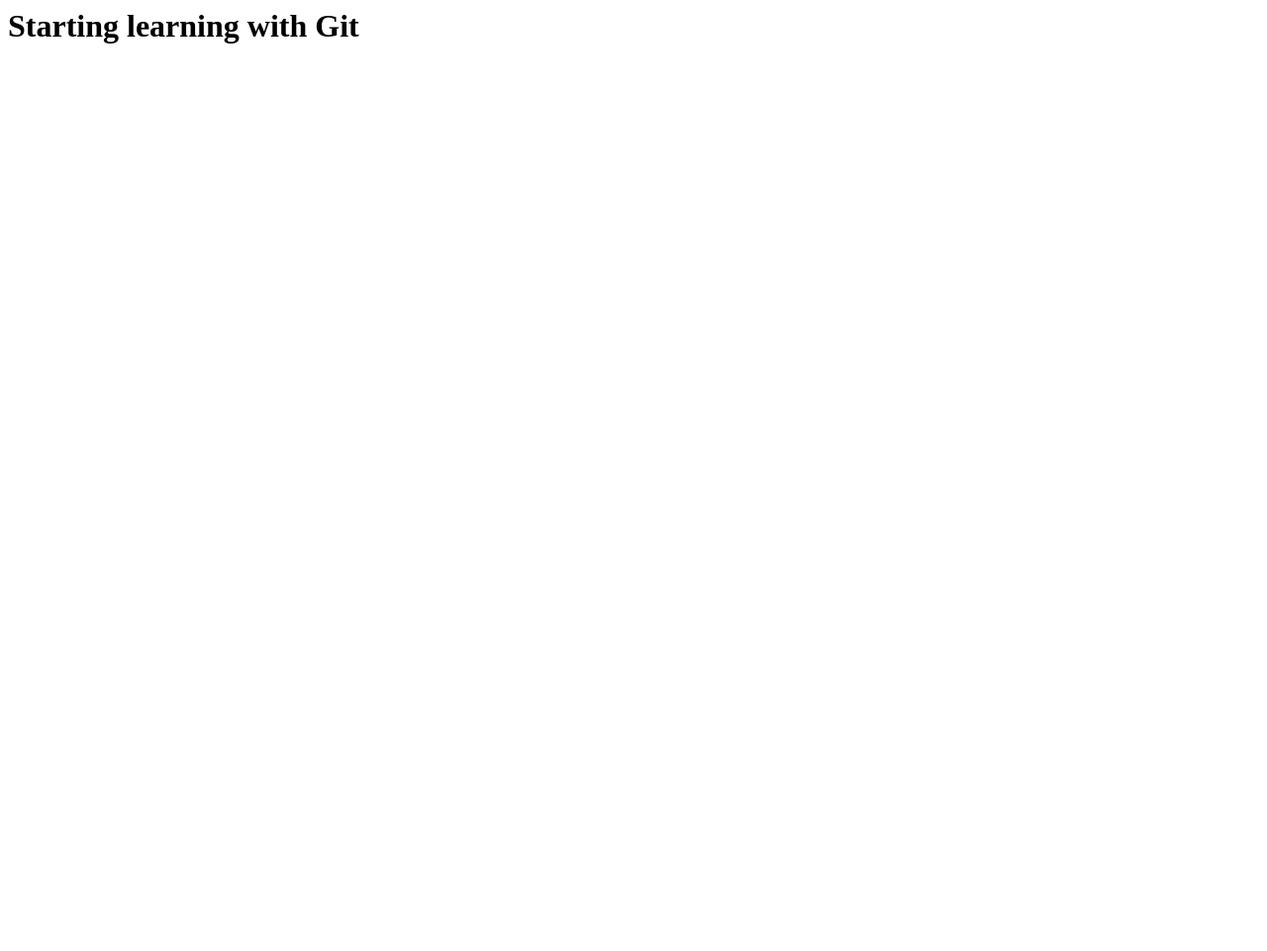
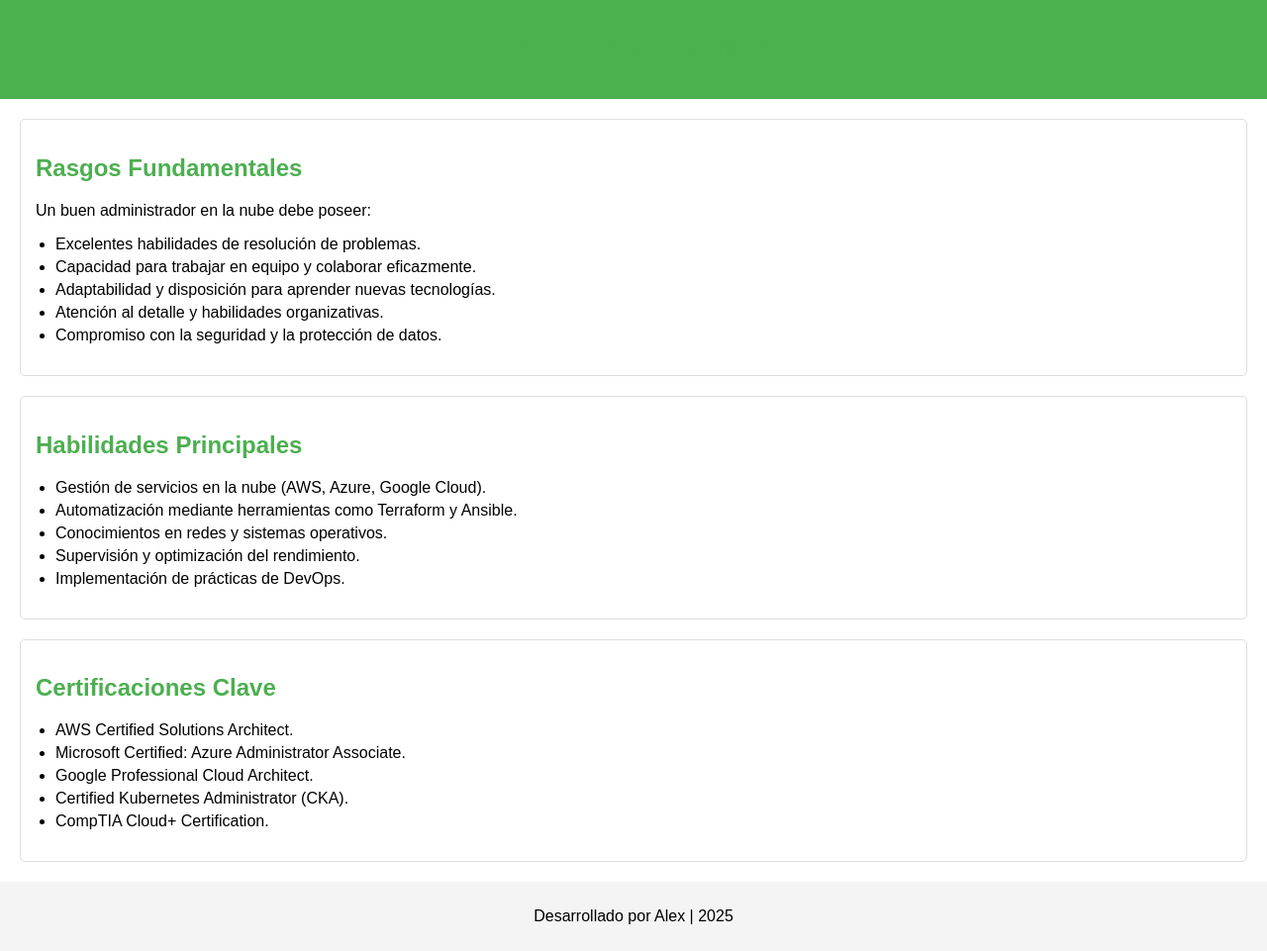
Before and after one commit to agp911/Giting, a plain HTML site: page index.html in a window 1280 px wide. Shown: the whole page at 99% size. Before the commit the page ends 800 px from the top, so only its background shows below. Drawn offline with Linux system fonts and the light colour scheme.

```diff
--- a/index.html
+++ b/index.html
@@ -1 +1,77 @@
-<h1>Starting learning with Git</h1>
+<!DOCTYPE html>
+<html lang="es">
+<head>
+    <meta charset="UTF-8">
+    <meta name="viewport" content="width=device-width, initial-scale=1.0">
+    <title>Cloud Administrator</title>
+    <style>
+        body {
+            font-family: Arial, sans-serif;
+            margin: 0;
+            padding: 0;
+        }
+        header {
+            background-color: #4CAF50;
+            color: white;
+            padding: 10px 15px;
+            text-align: center;
+        }
+        section {
+            margin: 20px;
+            padding: 15px;
+            border: 1px solid #ddd;
+            border-radius: 5px;
+        }
+        h1, h2 {
+            color: #4CAF50;
+        }
+        ul {
+            padding-left: 20px;
+        }
+        li {
+            margin: 5px 0;
+        }
+    </style>
+</head>
+<body>
+    <header>
+        <h1>Cloud Administrator</h1>
+    </header>
+    <main>
+        <section>
+            <h2>Rasgos Fundamentales</h2>
+            <p>Un buen administrador en la nube debe poseer:</p>
+            <ul>
+                <li>Excelentes habilidades de resolución de problemas.</li>
+                <li>Capacidad para trabajar en equipo y colaborar eficazmente.</li>
+                <li>Adaptabilidad y disposición para aprender nuevas tecnologías.</li>
+                <li>Atención al detalle y habilidades organizativas.</li>
+                <li>Compromiso con la seguridad y la protección de datos.</li>
+            </ul>
+        </section>
+        <section>
+            <h2>Habilidades Principales</h2>
+            <ul>
+                <li>Gestión de servicios en la nube (AWS, Azure, Google Cloud).</li>
+                <li>Automatización mediante herramientas como Terraform y Ansible.</li>
+                <li>Conocimientos en redes y sistemas operativos.</li>
+                <li>Supervisión y optimización del rendimiento.</li>
+                <li>Implementación de prácticas de DevOps.</li>
+            </ul>
+        </section>
+        <section>
+            <h2>Certificaciones Clave</h2>
+            <ul>
+                <li>AWS Certified Solutions Architect.</li>
+                <li>Microsoft Certified: Azure Administrator Associate.</li>
+                <li>Google Professional Cloud Architect.</li>
+                <li>Certified Kubernetes Administrator (CKA).</li>
+                <li>CompTIA Cloud+ Certification.</li>
+            </ul>
+        </section>
+    </main>
+    <footer style="text-align: center; padding: 10px; background-color: #f4f4f4; margin-top: 20px;">
+        <p>Desarrollado por Alex | 2025</p>
+    </footer>
+</body>
+</html>
```
Also changed, not shown: 1 other file.
